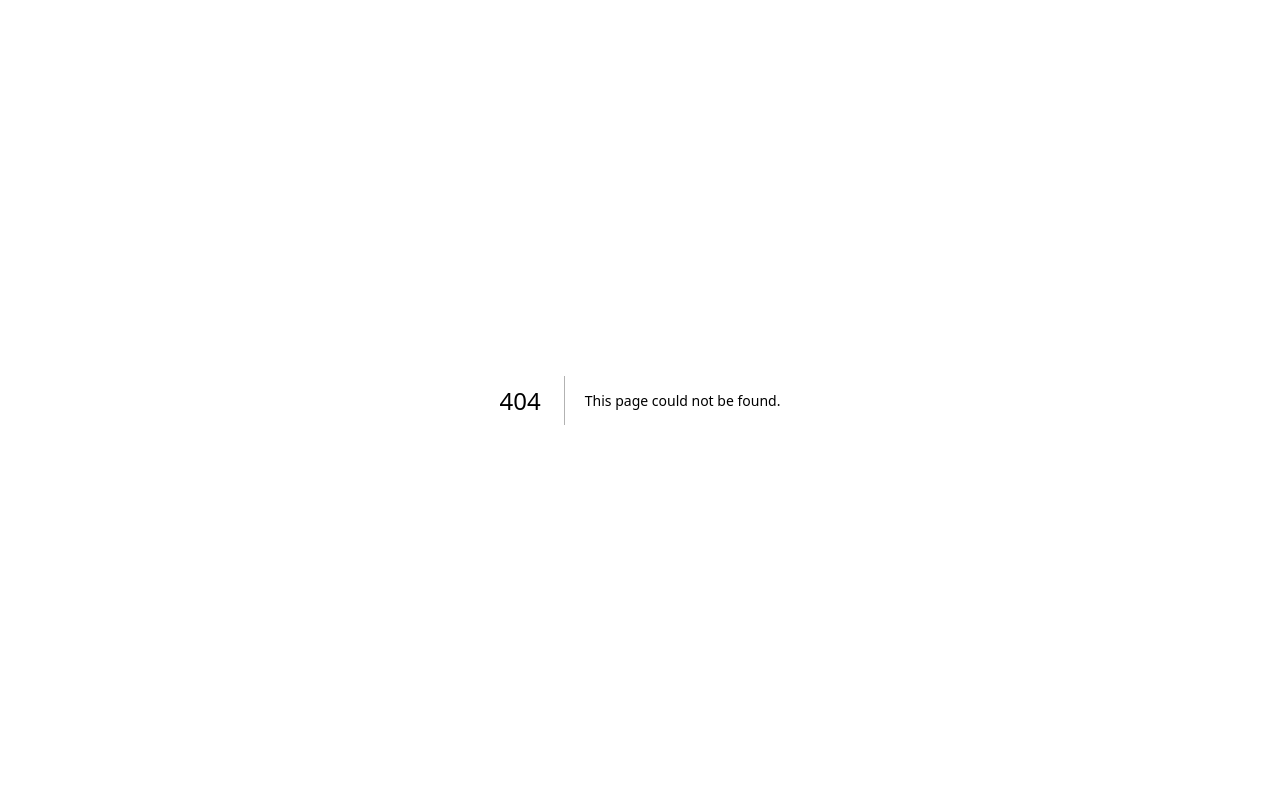
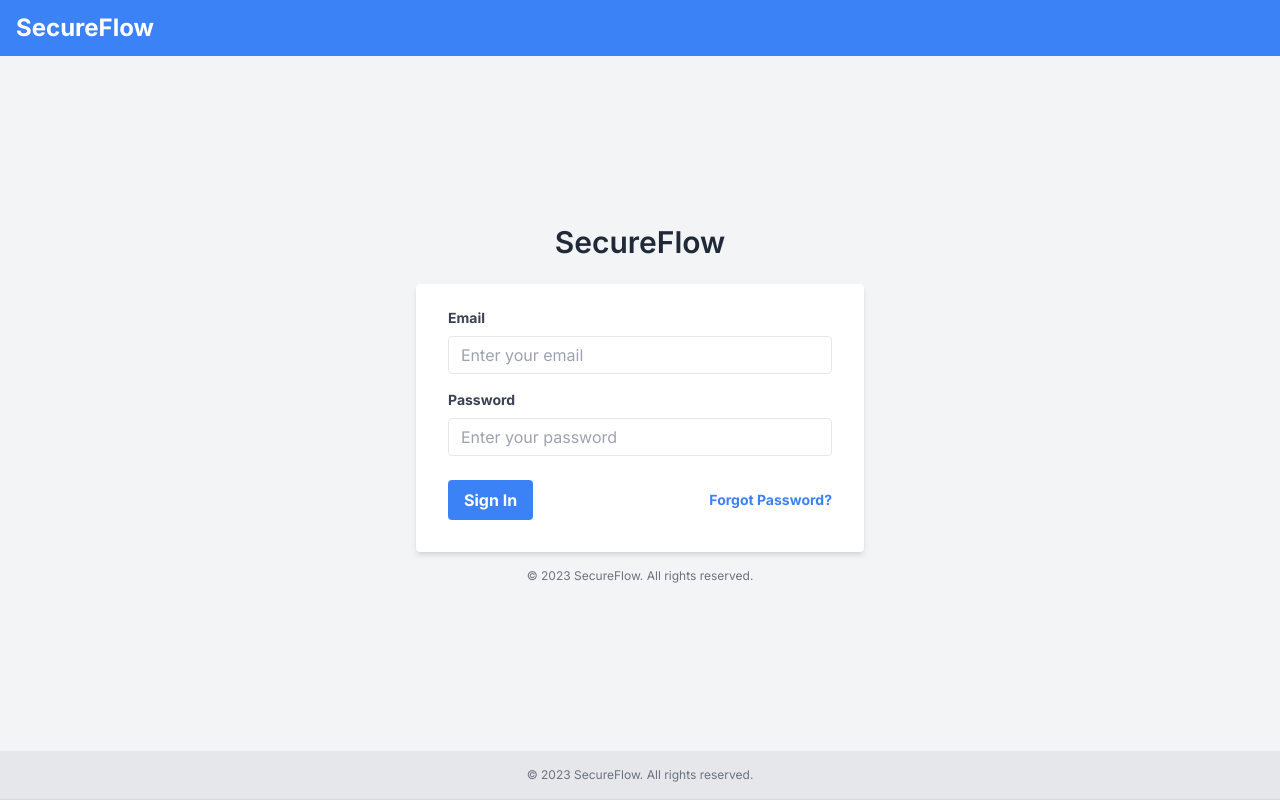
Before and after one commit to ammarjussa/Secure-Flow, a Next.js app in the folder client/: page /login in a window 1280 px wide. Before the commit this address had no page. Built offline with nearby package versions, Linux system fonts and the light colour scheme.

Commit message:
Initial login screen

```diff
--- /dev/null
+++ b/client/app/login/layout.tsx
@@ -0,0 +1,19 @@
+import Footer from "@/components/Footer";
+import Header from "@/components/Header";
+
+export default function LoginLayout({
+  children,
+}: {
+  children: React.ReactNode;
+}) {
+  return (
+    <html lang="en">
+      <body>
+        <Header />
+
+        <main>{children}</main>
+        <Footer />
+      </body>
+    </html>
+  );
+}
--- /dev/null
+++ b/client/app/login/page.tsx
@@ -0,0 +1,89 @@
+"use client";
+
+import React, { useState } from "react";
+
+const LoginPage: React.FC = () => {
+  const [email, setEmail] = useState("");
+  const [password, setPassword] = useState("");
+
+  const handleEmailChange = (e: React.ChangeEvent<HTMLInputElement>) => {
+    setEmail(e.target.value);
+  };
+
+  const handlePasswordChange = (e: React.ChangeEvent<HTMLInputElement>) => {
+    setPassword(e.target.value);
+  };
+
+  const handleSubmit = (e: React.FormEvent) => {
+    e.preventDefault();
+    // Handle login logic here
+  };
+
+  return (
+    <div className="flex items-center justify-center h-[calc(100vh-105px)] bg-gray-100">
+      <div className="w-full max-w-md">
+        <h1 className="text-3xl text-center text-gray-800 font-semibold mb-6">
+          SecureFlow
+        </h1>
+        <form
+          onSubmit={handleSubmit}
+          className="bg-white shadow-md rounded px-8 pt-6 pb-8 mb-4"
+        >
+          <div className="mb-4">
+            <label
+              className="block text-gray-700 text-sm font-bold mb-2"
+              htmlFor="email"
+            >
+              Email
+            </label>
+            <input
+              className="appearance-none border rounded w-full py-2 px-3 text-gray-700 leading-tight focus:outline-none focus:shadow-outline"
+              id="email"
+              type="email"
+              placeholder="Enter your email"
+              value={email}
+              onChange={handleEmailChange}
+              required
+            />
+          </div>
+          <div className="mb-6">
+            <label
+              className="block text-gray-700 text-sm font-bold mb-2"
+              htmlFor="password"
+            >
+              Password
+            </label>
+            <input
+              className="appearance-none border rounded w-full py-2 px-3 text-gray-700 leading-tight focus:outline-none focus:shadow-outline"
+              id="password"
+              type="password"
+              placeholder="Enter your password"
+              value={password}
+              onChange={handlePasswordChange}
+              required
+            />
+          </div>
+          <div className="flex items-center justify-between">
+            <button
+              className="bg-blue-500 hover:bg-blue-700 text-white font-bold py-2 px-4 rounded focus:outline-none focus:shadow-outline"
+              type="submit"
+            >
+              Sign In
+            </button>
+            <a
+              className="inline-block align-baseline font-bold text-sm text-blue-500 hover:text-blue-800"
+              href="/forgot-password"
+            >
+              Forgot Password?
+            </a>
+          </div>
+        </form>
+        <p className="text-center text-gray-500 text-xs">
+          &copy; {new Date().getFullYear()} SecureFlow. All rights reserved.
+        </p>
+      </div>
+    </div>
+  );
+};
+
+export default LoginPage;
--- /dev/null
+++ b/client/components/Footer.tsx
@@ -0,0 +1,15 @@
+import React from "react";
+
+const Footer: React.FC = () => {
+  return (
+    <footer className="bg-gray-200 py-4">
+      <div className="container mx-auto px-4">
+        <p className="text-center text-gray-500 text-xs">
+          &copy; {new Date().getFullYear()} SecureFlow. All rights reserved.
+        </p>
+      </div>
+    </footer>
+  );
+};
+
+export default Footer;
--- /dev/null
+++ b/client/components/Header.tsx
@@ -0,0 +1,13 @@
+import React from "react";
+
+const Header: React.FC = () => {
+  return (
+    <header className="bg-blue-500 text-white py-3">
+      <div className="container mx-auto px-4">
+        <h1 className="text-2xl font-bold">SecureFlow</h1>
+      </div>
+    </header>
+  );
+};
+
+export default Header;
```
Also changed, not shown: 1 other file (tests, documents, lock files or other folders).
